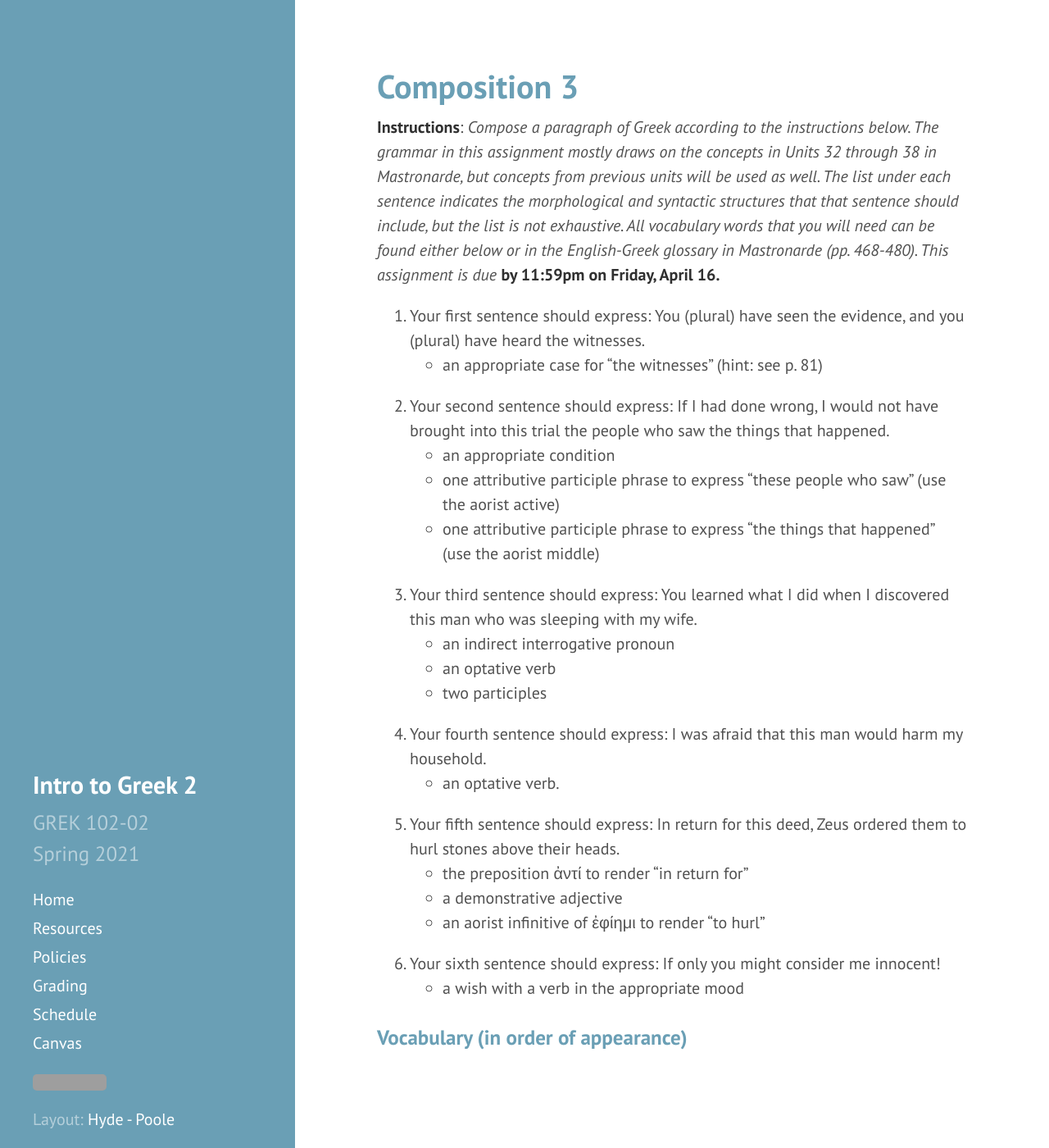
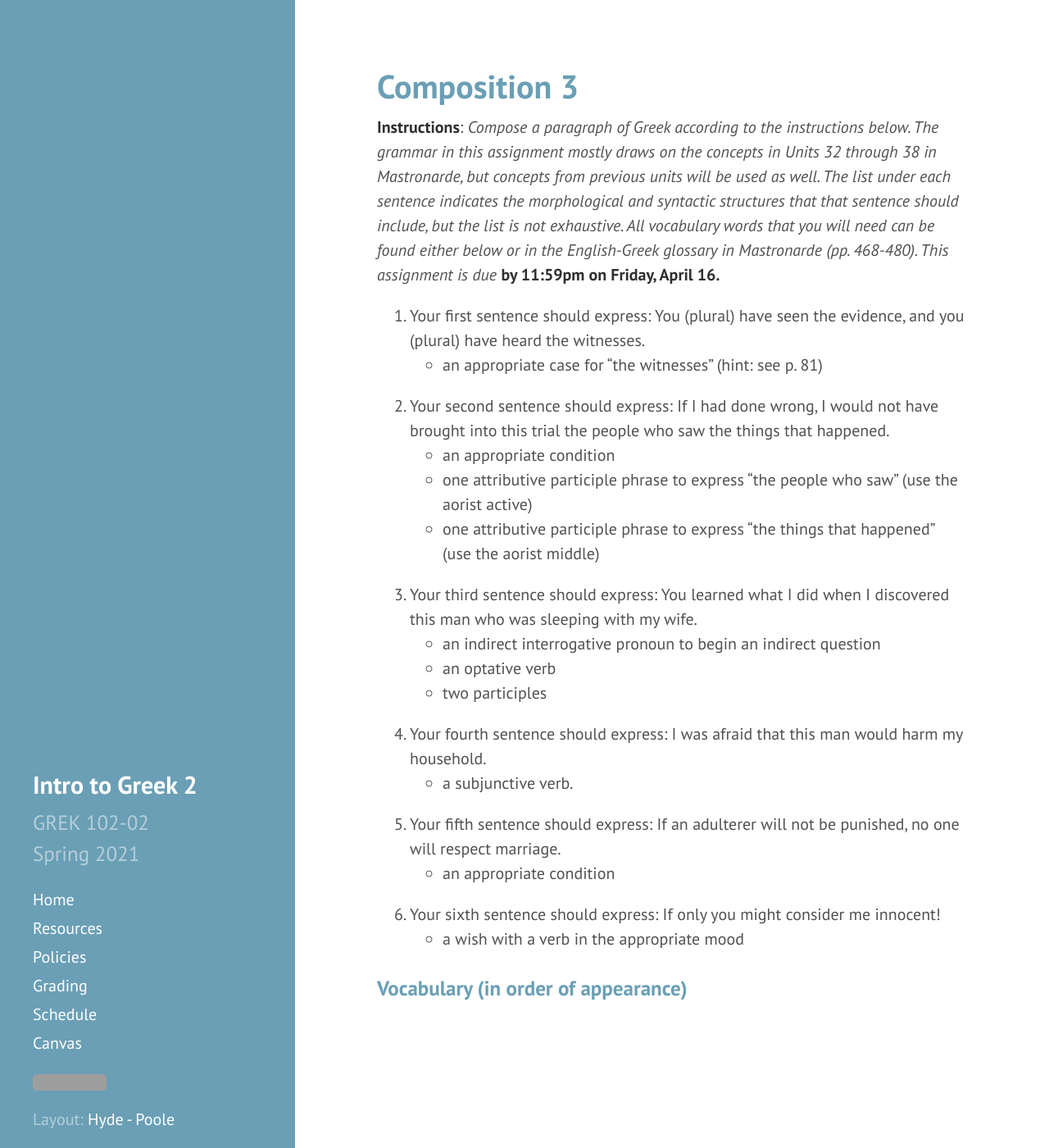
Before and after one commit to DLibatique/GREK102-S21, a Jekyll site: the page built from compositions/composition-3.md, in a window 1280 px wide and 1400 px high. Shown: the whole window at 82% size. Built offline with Jekyll 4.4.1, drawn with Linux system fonts in a browser that asks for light colours; grey boxes are pictures that could not be loaded.

Commit message:
added new sentences

```diff
--- a/compositions/composition-3.md
+++ b/compositions/composition-3.md
@@ -12,21 +12,19 @@ order: 3
 
 2. Your second sentence should express: If I had done wrong, I would not have brought into this trial the people who saw the things that happened.
   * an appropriate condition
-  * one attributive participle phrase to express "these people who saw" (use the aorist active)
+  * one attributive participle phrase to express "the people who saw" (use the aorist active)
   * one attributive participle phrase to express "the things that happened" (use the aorist middle)
 
 3. Your third sentence should express: You learned what I did when I discovered this man who was sleeping with my wife.
-  * an indirect interrogative pronoun
+  * an indirect interrogative pronoun to begin an indirect question
   * an optative verb
   * two participles
 
 4. Your fourth sentence should express: I was afraid that this man would harm my household.
-  * an optative verb.
+  * a subjunctive verb.
 
-5. Your fifth sentence should express: In return for this deed, Zeus ordered them to hurl stones above their heads.
-  * the preposition ἀντί to render "in return for"
-  * a demonstrative adjective
-  * an aorist infinitive of ἐφίημι to render "to hurl"
+5. Your fifth sentence should express: If an adulterer will not be punished, no one will respect marriage.
+  * an appropriate condition
 
 6. Your sixth sentence should express: If only you might consider me innocent!
   * a wish with a verb in the appropriate mood
```
